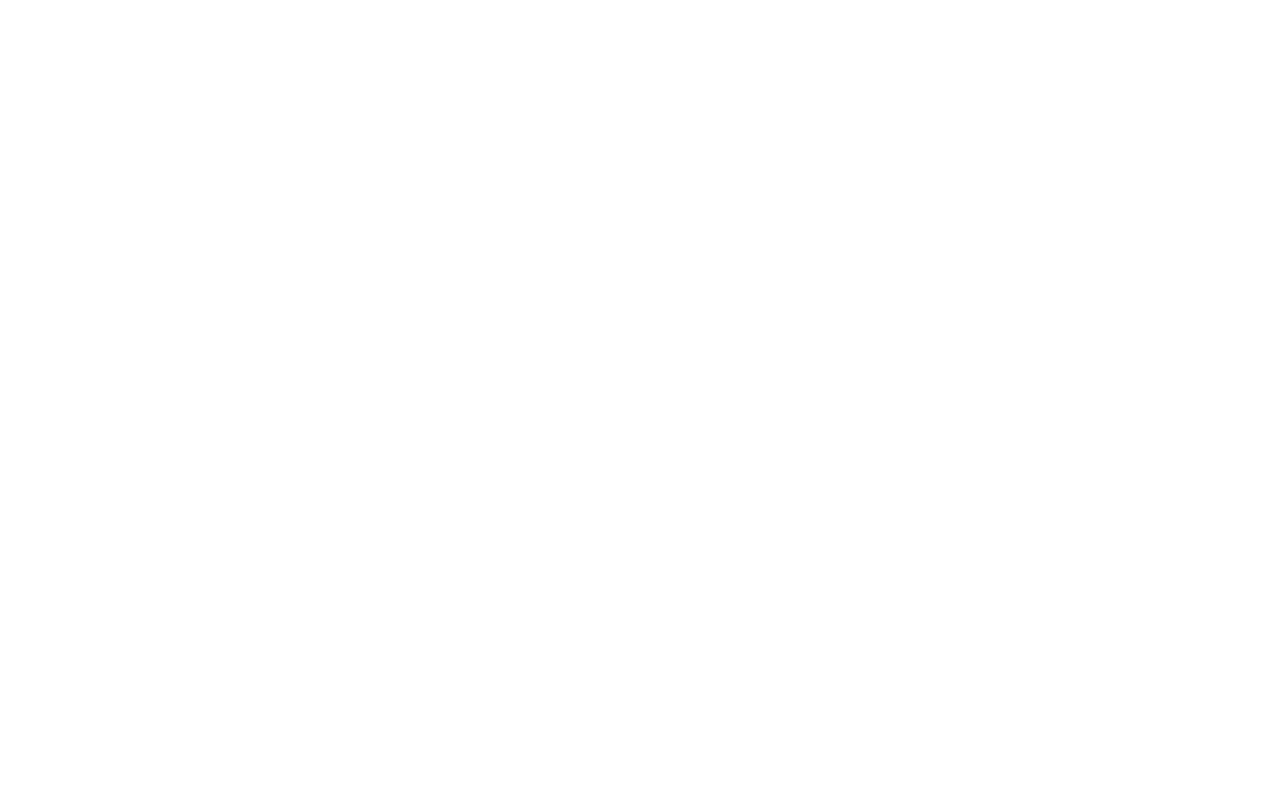
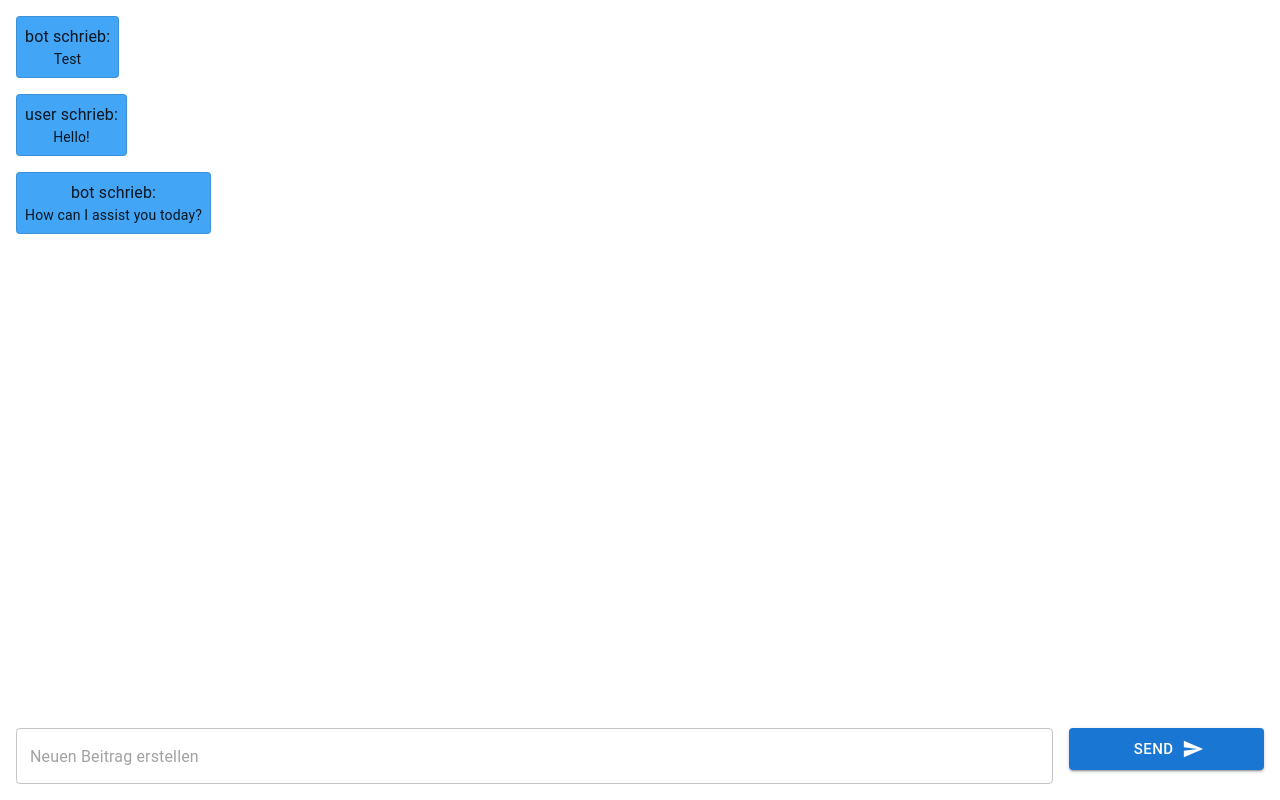
Before and after one commit to Jannik2911/Onboarding_Project, a React (Create React App) app: page /userchannel in a window 1280 px wide. Before the commit this address had no page. Built offline with nearby package versions, Linux system fonts and the light colour scheme; the HTML template or start-up script is replaced by a standard one.

Commit message:
Update #

```diff
--- a/src/App.js
+++ b/src/App.js
@@ -6,6 +6,8 @@
 import { BrowserRouter, Routes, Route } from "react-router-dom";
 import Mitarbeiterverwaltung from "./Components/Mitarbeiterverwaltung";
 import Dashboard from "./Components/Dashboard";
+import UserChannel from "./Components/UserChannel";
+import CalendarPopup from "./Components/CalendarPopup";
 
 function App() {
   return (
@@ -13,6 +15,8 @@
       <BrowserRouter>
         <Routes>
           <Route exact path="/" element={<Login />} />
+          <Route exact path="/calendarpopup" element={<CalendarPopup />} />
+          <Route exact path="/userchannel" element={<UserChannel />} />
           <Route exact path="/dashboard" element={<Dashboard />} />
           <Route exact path="/forgotpassword" element={<ForgotPassword />} />
           <Route
--- /dev/null
+++ b/src/Components/CalendarPopup.js
@@ -0,0 +1,39 @@
+import * as React from "react";
+import Popover from "@mui/material/Popover";
+import Typography from "@mui/material/Typography";
+import Button from "@mui/material/Button";
+
+export default function CalendarPopup() {
+  const [anchorEl, setAnchorEl] = React.useState(null);
+
+  const handleClick = (event) => {
+    setAnchorEl(event.currentTarget);
+  };
+
+  const handleClose = () => {
+    setAnchorEl(null);
+  };
+
+  const open = Boolean(anchorEl);
+  const id = open ? "simple-popover" : undefined;
+
+  return (
+    <div>
+      <Button aria-describedby={id} variant="contained" onClick={handleClick}>
+        Open Popover
+      </Button>
+      <Popover
+        id={id}
+        open={open}
+        anchorEl={anchorEl}
+        onClose={handleClose}
+        anchorOrigin={{
+          vertical: "bottom",
+          horizontal: "left",
+        }}
+      >
+        <Typography sx={{ p: 2 }}>The content of the Popover.</Typography>
+      </Popover>
+    </div>
+  );
+}
--- a/src/Components/Dashboard.js
+++ b/src/Components/Dashboard.js
@@ -13,7 +13,6 @@
 import Container from "@mui/material/Container";
 import Grid from "@mui/material/Grid";
 import Paper from "@mui/material/Paper";
-import Link from "@mui/material/Link";
 import MenuIcon from "@mui/icons-material/Menu";
 import ChevronLeftIcon from "@mui/icons-material/ChevronLeft";
 import NotificationsIcon from "@mui/icons-material/Notifications";
--- /dev/null
+++ b/src/Components/UserChannel.js
@@ -0,0 +1,85 @@
+import * as React from "react";
+import { Box, TextField, Button, Typography, Grid, Paper } from "@mui/material";
+import SendIcon from "@mui/icons-material/Send";
+
+const messages = [
+  { id: 1, text: "Test", sender: "bot" },
+  { id: 2, text: "Hello!", sender: "user" },
+  { id: 3, text: "How can I assist you today?", sender: "bot" },
+];
+
+const UserChannel = () => {
+  const [input, setInput] = React.useState("");
+
+  const handleSend = () => {
+    if (input.trim() !== "") {
+      console.log(input);
+      setInput("");
+    }
+  };
+
+  const handleInputChange = (event) => {
+    setInput(event.target.value);
+  };
+
+  return (
+    <Box sx={{ height: "100vh", display: "flex", flexDirection: "column" }}>
+      <Box sx={{ flexGrow: 1, overflow: "auto", p: 2 }}>
+        {messages.map((message) => (
+          <Message key={message.id} message={message} />
+        ))}
+      </Box>
+      <Box sx={{ p: 2, backgroundColor: "background.default" }}>
+        <Grid container spacing={2}>
+          <Grid item xs={10}>
+            <TextField
+              fullWidth
+              placeholder="Neuen Beitrag erstellen"
+              value={input}
+              onChange={handleInputChange}
+            />
+          </Grid>
+          <Grid item xs={2}>
+            <Button
+              fullWidth
+              size="large"
+              color="primary"
+              variant="contained"
+              endIcon={<SendIcon />}
+              onClick={handleSend}
+            >
+              Send
+            </Button>
+          </Grid>
+        </Grid>
+      </Box>
+    </Box>
+  );
+};
+
+const Message = ({ message }) => {
+  return (
+    <Box
+      sx={{
+        display: "flex",
+        justifyContent: "flex-start",
+        mb: 2,
+      }}
+    >
+      <Paper
+        variant="outlined"
+        sx={{
+          p: 1,
+          backgroundColor: "primary.light",
+        }}
+      >
+        <Typography variant="body1">
+          {`${message.sender + " schrieb: "}`}
+        </Typography>
+        <Typography variant="body2">{message.text}</Typography>
+      </Paper>
+    </Box>
+  );
+};
+
+export default UserChannel;
--- a/src/Helper/listItems.js
+++ b/src/Helper/listItems.js
@@ -1,24 +1,21 @@
-import * as React from 'react';
-import ListItemButton from '@mui/material/ListItemButton';
-import ListItemIcon from '@mui/material/ListItemIcon';
-import ListItemText from '@mui/material/ListItemText';
-import ListSubheader from '@mui/material/ListSubheader';
-import DashboardIcon from '@mui/icons-material/Dashboard';
-import ShoppingCartIcon from '@mui/icons-material/ShoppingCart';
-import PeopleIcon from '@mui/icons-material/People';
-import BarChartIcon from '@mui/icons-material/BarChart';
-import LayersIcon from '@mui/icons-material/Layers';
-import AssignmentIcon from '@mui/icons-material/Assignment';
-import { useNavigate } from 'react-router-dom';
+import * as React from "react";
+import ListItemButton from "@mui/material/ListItemButton";
+import ListItemIcon from "@mui/material/ListItemIcon";
+import ListItemText from "@mui/material/ListItemText";
+import DashboardIcon from "@mui/icons-material/Dashboard";
+import PeopleIcon from "@mui/icons-material/People";
+import BadgeOutlinedIcon from "@mui/icons-material/BadgeOutlined";
+import { useNavigate } from "react-router-dom";
+import ChecklistOutlinedIcon from "@mui/icons-material/ChecklistOutlined";
 
-export default function MainListItems(){
+export default function MainListItems() {
   let navigate = useNavigate();
 
-    const open = (path) => {(
-        navigate(path)
-    )}
+  const open = (path) => {
+    navigate(path);
+  };
 
-    return(
+  return (
     <React.Fragment>
       <ListItemButton>
         <ListItemIcon>
@@ -28,28 +25,28 @@
       </ListItemButton>
       <ListItemButton>
         <ListItemIcon>
-        <ShoppingCartIcon />
+          <ChecklistOutlinedIcon />
         </ListItemIcon>
-      <ListItemText primary="Orders" />
+        <ListItemText primary="Aufgaben" />
       </ListItemButton>
       <ListItemButton>
         <ListItemIcon>
           <PeopleIcon />
         </ListItemIcon>
-      <ListItemText primary="Mitarbeiterverwaltung" onClick={() => open('/mitarbeiterverwaltung')}/>
+        <ListItemText
+          primary="Mitarbeiterverwaltung"
+          onClick={() => open("/mitarbeiterverwaltung")}
+        />
       </ListItemButton>
       <ListItemButton>
         <ListItemIcon>
-        <BarChartIcon />
+          <BadgeOutlinedIcon />
         </ListItemIcon>
-      <ListItemText primary="Reports" />
-    </ListItemButton>
-    <ListItemButton>
-      <ListItemIcon>
-        <LayersIcon />
-      </ListItemIcon>
-      <ListItemText primary="Integrations" />
+        <ListItemText
+          primary="Mitarbeiterverzeichnis"
+          onClick={() => open("/mitarbeiterverzeichnis")}
+        />
       </ListItemButton>
     </React.Fragment>
-    )
+  );
 }
```
Lines whose indentation alone changed are shown as unchanged.
